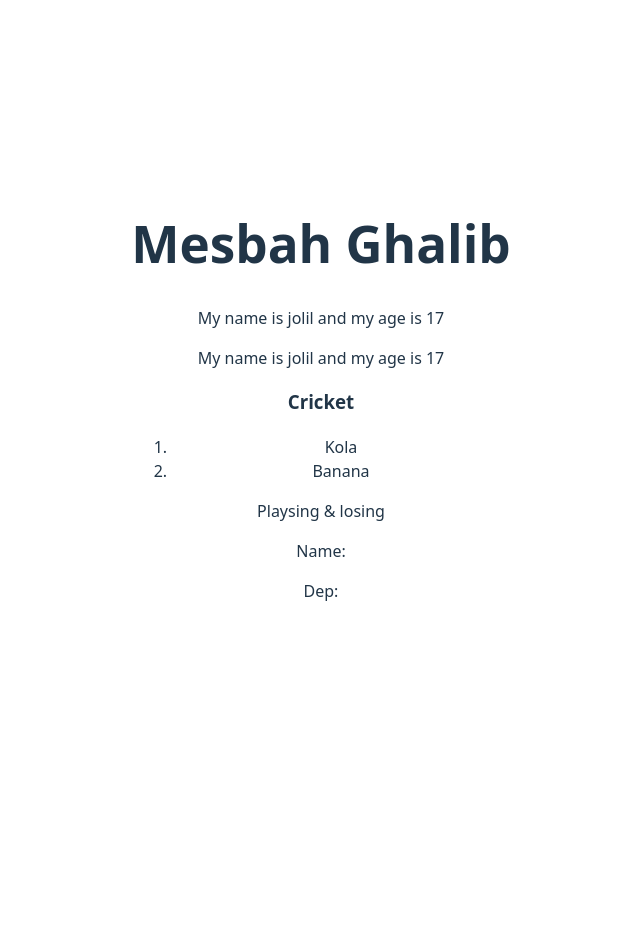
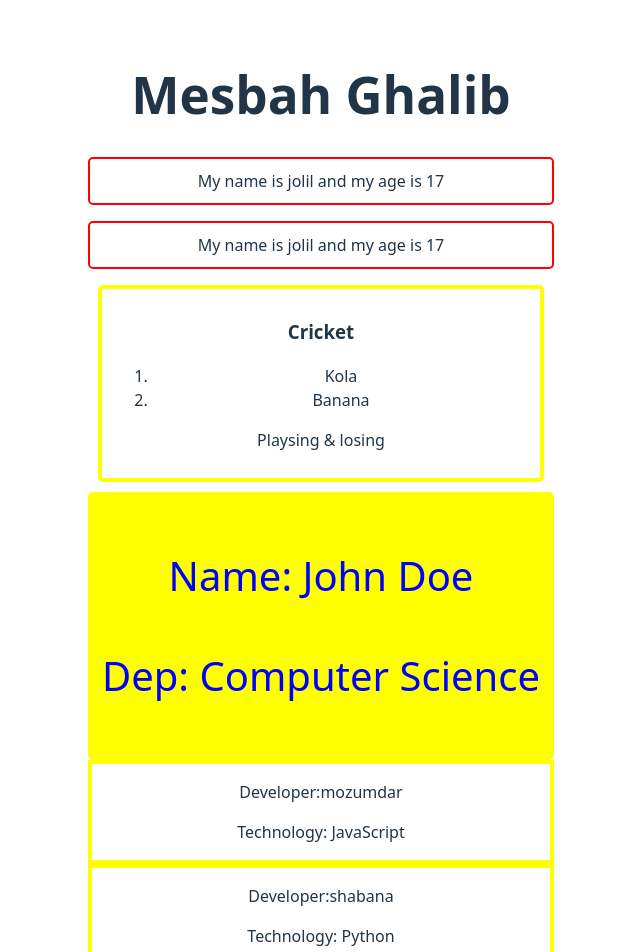
Before and after one commit to CreativeGhalib/react-js, a React (Vite) app: page / in a window 1280 px wide. Shown: the top 952 px of the page, without its empty margins (319-959 px from the left). Before the commit the page ends 800 px from the top, so only its background shows below. Built offline with nearby package versions, Linux system fonts and the light colour scheme.

Commit message:
ow i know how to do dynamic rendering using  props in function

```diff
--- a/src/App.css
+++ b/src/App.css
@@ -42,5 +42,7 @@
 }
 .student {
   margin: 10px;
-  padding: 10px
+  padding: 10px;
+  border: 4px solid yellow;
+  border-radius: 5px;
 }
--- a/src/App.jsx
+++ b/src/App.jsx
@@ -8,6 +8,9 @@ function App() {
       <Person></Person>
       <Sports></Sports>
       <Student></Student>
+      <Developer name="mozumdar" tech="JavaScript" ></Developer>
+      <Developer name="shabana" tech="Python" ></Developer>
+      <Developer name="yaali" tech="Java" ></Developer>
 
     </>
   );
@@ -16,11 +19,15 @@ function Person() {
   const age = 17;
   const name="jolil"
   // return <p>I am a person and my age is {age}</p>;
-  return <p>My name is {name} and my age is {age}</p>;
+  return (
+    <p style={{ border: '2px solid red', padding: '10px', borderRadius: '5px' }}>
+      My name is {name} and my age is {age}
+    </p>
+  );
 }
 function Sports() {
   return (
-    <section>
+    <section className='student'>
       <h3>Cricket</h3>
       <ol>
         <li>Kola</li>
@@ -32,11 +39,31 @@ function Sports() {
 }
 function Student() {
   return (
-   <div>
-      <p>Name: </p>
-      <p>Dep: </p>
+   <div style ={Personstyle}>
+      <p>Name: John Doe</p>
+      <p>Dep: Computer Science</p>
    </div>
+  )
+
+}
+
+const Personstyle = {
+  color: 'blue',
+  backgroundColor: 'yellow',
+  padding: '10px',
+  borderRadius: '5px',
+  border: '4px solid yellow',
+  fontSize: '40px'
+}
+function Developer(props) {
+  console.log(props)
+  return (
+    <div style={{border: '4px solid yellow'}}>
+      <p>Developer:{props.name}</p>
+      <p>Technology: {props.tech}</p>
+    </div>
   )
 }
 
+
 export default App;
```
